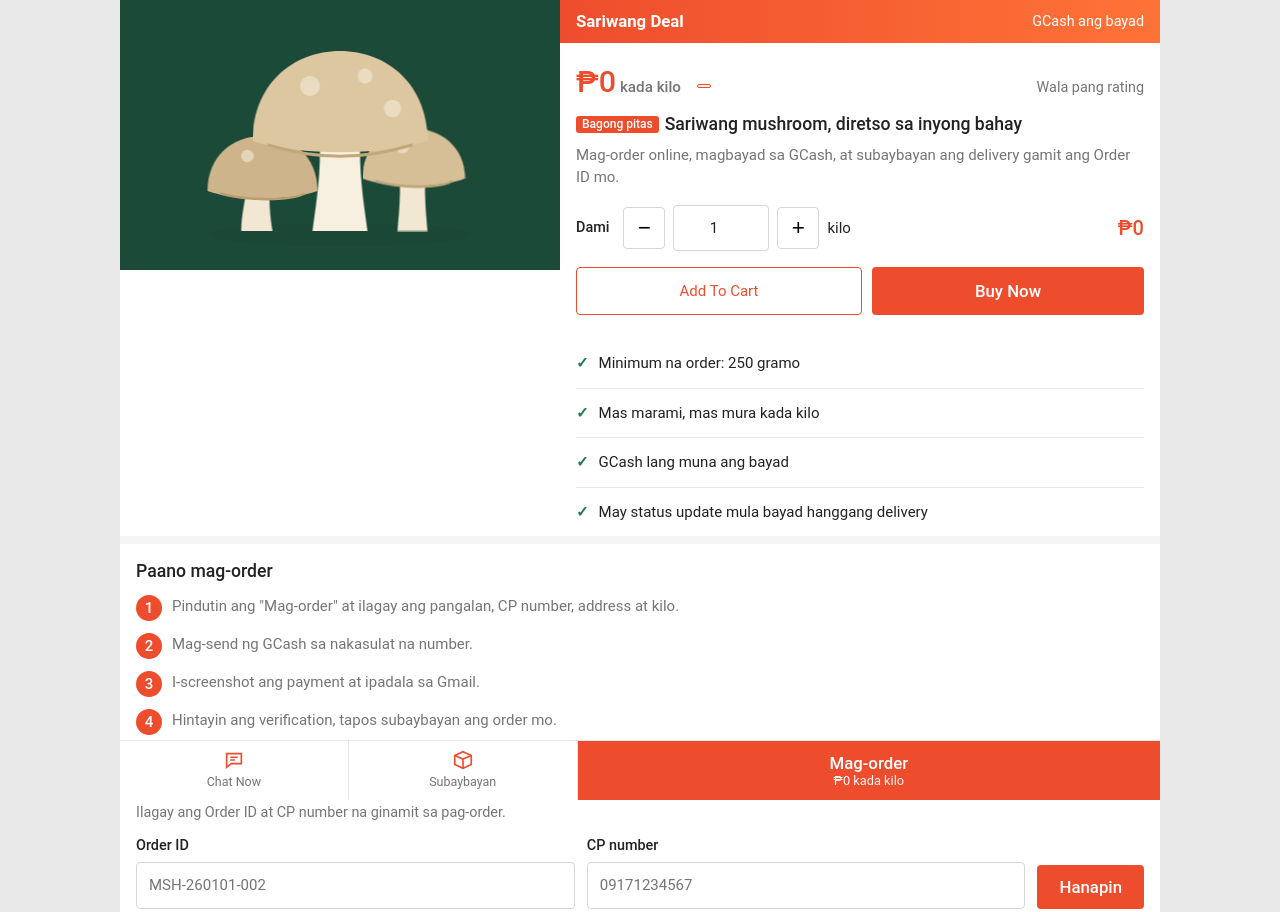
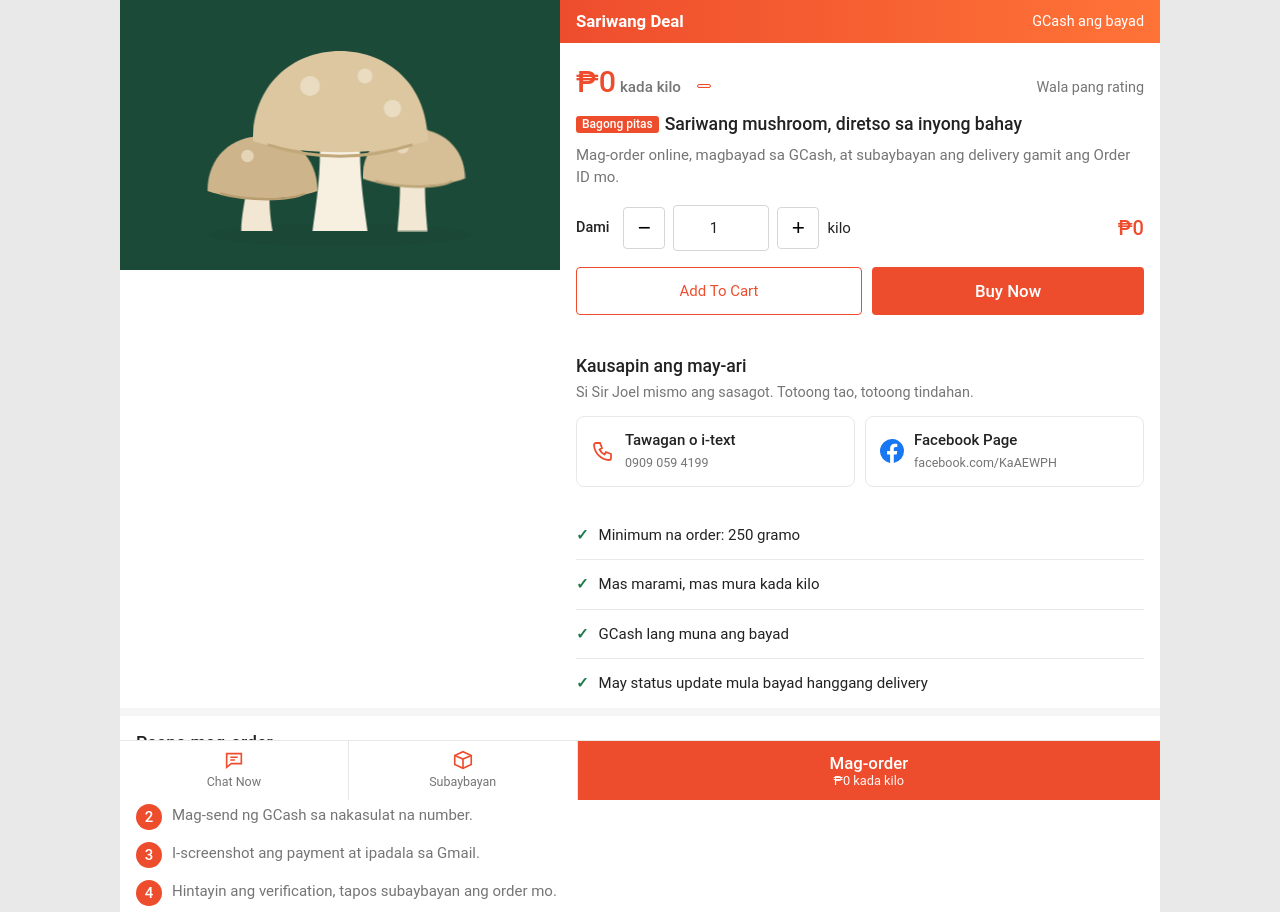
Before and after one commit to joelazana68-netizen/githubxapp, a plain HTML site: page index.html in a window 1280 px wide. Shown: the top 912 px of the page. Drawn offline with Linux system fonts and the light colour scheme; no server answers.

Commit message:
index.html

```diff
--- a/index.html
+++ b/index.html
@@ -127,6 +127,12 @@ footer{padding:24px 16px;text-align:center;color:var(--mute);font-size:.88rem}
 .pk button{margin-top:6px;border:1px solid var(--o);background:#fff;color:var(--o);font:inherit;border-radius:4px;padding:9px;cursor:pointer}.pk button:hover{background:#fff3f0}
 .cl{display:flex;align-items:center;gap:8px;padding:8px 0;border-bottom:1px solid var(--line)}.cl span{flex:1;overflow-wrap:anywhere}
 .cl button{width:32px;height:32px;border:1px solid #d6d6d6;background:#fff;border-radius:4px;cursor:pointer}.cl b{min-width:64px;text-align:right;font-weight:500}
+.trust h2{margin-bottom:4px}.trust p{margin:0 0 12px;color:var(--mute);font-size:.9rem}
+.cbtns{display:grid;gap:10px;grid-template-columns:repeat(auto-fit,minmax(200px,1fr))}
+.cbtn{display:flex;align-items:center;gap:10px;padding:12px 14px;border:1px solid var(--line);border-radius:8px;text-decoration:none;color:var(--ink);background:#fff}
+.cbtn svg{width:24px;height:24px;flex:none;fill:none;stroke:var(--o);stroke-width:1.8}.cbtn.fb svg{stroke:none;fill:#1877f2}
+.cbtn b{display:block;font-weight:500}.cbtn small{color:var(--mute)}.cbtn:hover{border-color:var(--o);background:#fff8f6}
+footer a{color:var(--gc)}
 @media(prefers-reduced-motion:reduce){*{transition:none!important;animation:none!important;scroll-behavior:auto!important}}
 </style>
 </head>
@@ -158,6 +164,11 @@ footer{padding:24px 16px;text-align:center;color:var(--mute);font-size:.88rem}
   <div class="acts"><button type="button" class="again" id="addc">Add To Cart</button><button type="button" class="go" id="buyn">Buy Now</button></div>
 </div>
 <div class="blk" id="pkgBox" hidden><h2>Mga Package · mas tipid</h2><p class="sub" style="margin-top:2px">Pinagsamang dami sa pirming presyo, mas mura kaysa bumili nang isa-isa.</p><div class="pkgs" id="pkgs"></div></div>
+<div class="blk trust"><h2>Kausapin ang may-ari</h2><p>Si Sir Joel mismo ang sasagot. Totoong tao, totoong tindahan.</p>
+  <div class="cbtns">
+    <a class="cbtn" href="tel:09090594199"><svg viewBox="0 0 24 24"><path d="M5 4h4l2 5-2.5 1.5a11 11 0 0 0 5 5L15 13l5 2v4a2 2 0 0 1-2 2A16 16 0 0 1 3 6a2 2 0 0 1 2-2z"/></svg><span><b>Tawagan o i-text</b><small>0909 059 4199</small></span></a>
+    <a class="cbtn fb" href="https://www.facebook.com/KaAEWPH" target="_blank" rel="noopener noreferrer"><svg viewBox="0 0 24 24"><path d="M24 12a12 12 0 1 0-13.9 11.9v-8.4H7.1V12h3V9.4c0-3 1.8-4.700 4.500-4.700 1.300 0 2.700.2 2.700.2v3h-1.500c-1.500 0-2 .9-2 1.900V12h3.400l-.5 3.500h-2.900v8.400A12 12 0 0 0 24 12z"/></svg><span><b>Facebook Page</b><small>facebook.com/KaAEWPH</small></span></a>
+  </div></div>
 <div class="blk rows"><div class="row">Minimum na order: 250 gramo</div><div class="row">Mas marami, mas mura kada kilo</div><div class="row">GCash lang muna ang bayad</div><div class="row">May status update mula bayad hanggang delivery</div></div>
 </div></div>
 <div class="blk"><h2 style="margin-bottom:12px">Paano mag-order</h2>
@@ -198,7 +209,7 @@ footer{padding:24px 16px;text-align:center;color:var(--mute);font-size:.88rem}
     <div class="review" id="qres" hidden><b>Sagot ng AI assistant</b><p id="qa"></p></div>
   </form>
 </section>
-<footer>Mga tanong? I-message kami. Salamat sa pagsuporta sa lokal na mushroom.</footer>
+<footer>Mga tanong? Tumawag o mag-text sa <a href="tel:09090594199">0909 059 4199</a> o bisitahin ang <a href="https://www.facebook.com/KaAEWPH" target="_blank" rel="noopener noreferrer">aming Facebook page</a>.<br>Salamat sa pagsuporta sa lokal na mushroom.</footer>
 </div>
 
 <nav class="bar" aria-label="Mabilis na aksyon">
```
